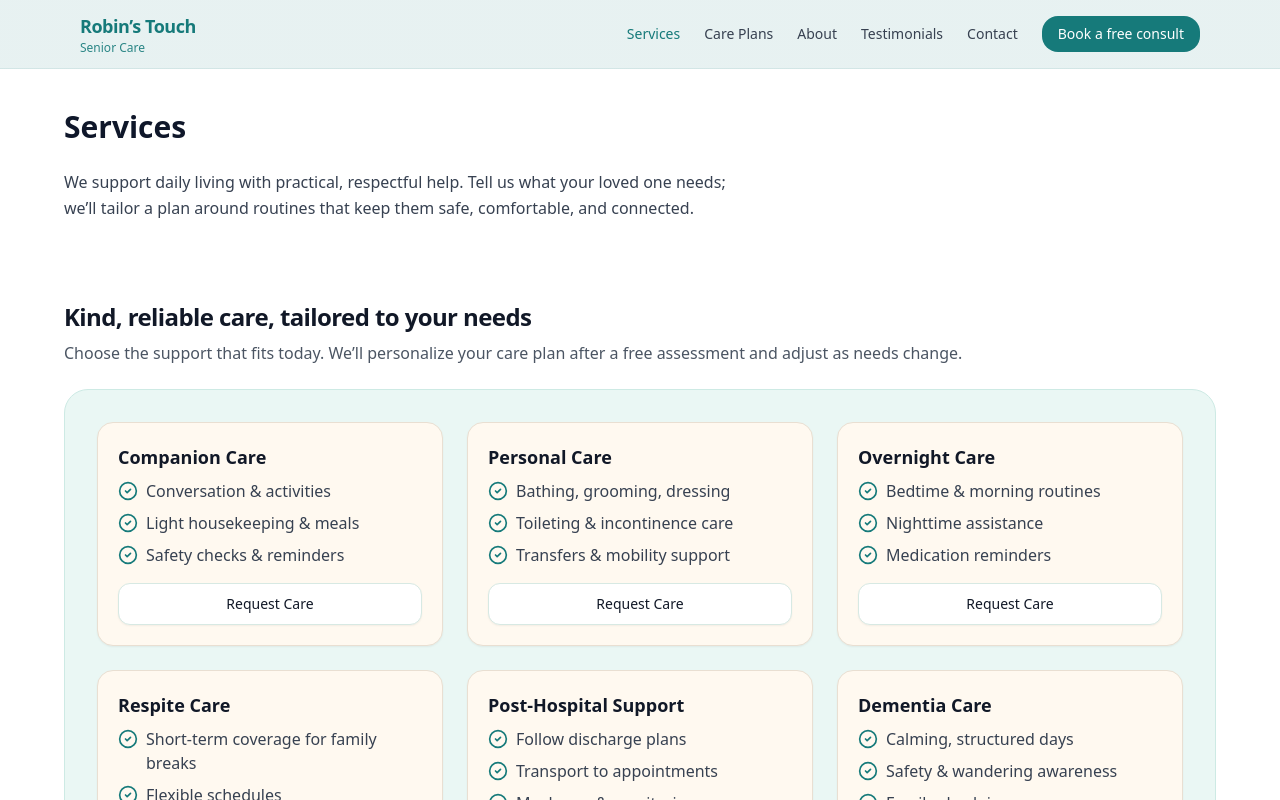
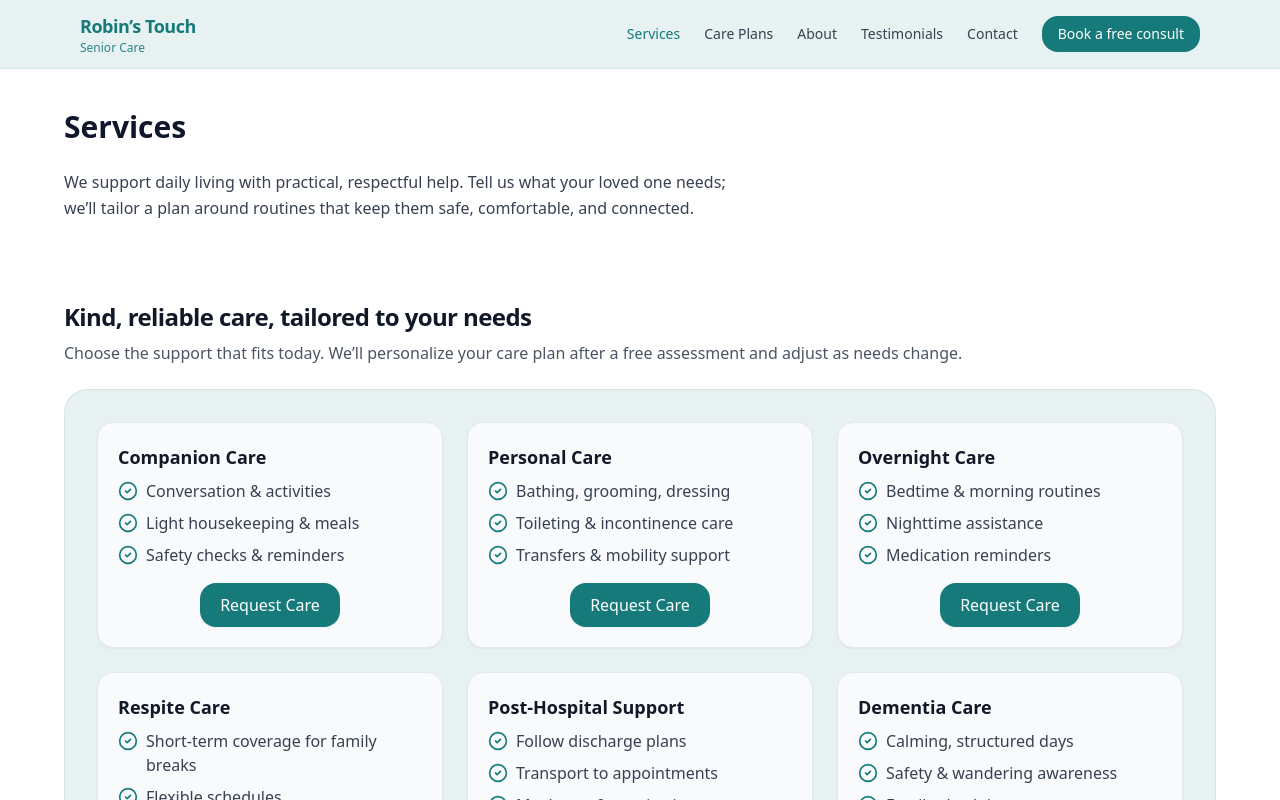
Before and after one commit to ReechardDev/marie-care, a Next.js app: page /services in a window 1280 px wide. Shown: the top 800 px of the page. Built offline with nearby package versions, Linux system fonts and the light colour scheme.

Commit message:
Deploy: nav color + Services UI (off-white cards, centered Request Care) + Testimonials preview fix + Care Plans (remove Learn more) + PlanGrid cleanup

```diff
--- a/app/care-plans/page.js
+++ b/app/care-plans/page.js
@@ -3,7 +3,6 @@ import Section from "@/components/Section";
 import CTAButtons from "@/components/CTAButtons";
 import PlanGrid from "@/components/PlanGrid";
 import { PLANS, FAQ_PREVIEW } from "@/lib/content";
-import Script from "next/script";
 
 export const metadata = {
   title: "Care Plans & Pricing",
@@ -20,49 +19,8 @@ export default function CarePlansPage() {
           days. We’ll confirm exact pricing during your consult.
         </p>
 
-        {/* Pricing cards with “Learn more” popups (client component) */}
-        <div id="plan-grid-root">
-          <PlanGrid plans={PLANS} />
-        </div>
-
-        {/* Hide only the "Learn more" buttons AND center the remaining CTA in each card */}
-        <Script id="careplans-hide-and-center" strategy="afterInteractive">
-          {`
-            (function () {
-              var root = document.getElementById('plan-grid-root');
-              if (!root) return;
-
-              // 1) Hide "Learn more" buttons
-              var links = root.querySelectorAll('a,button');
-              links.forEach(function (el) {
-                var txt = (el.textContent || '').trim().toLowerCase();
-                if (txt === 'learn more') {
-                  // hide the link
-                  el.style.display = 'none';
-                  // 2) Center the remaining CTA in the same row
-                  var row = el.parentElement;
-                  if (row) {
-                    row.style.display = 'flex';
-                    row.style.justifyContent = 'center';
-                  }
-                }
-              });
-
-              // 3) Safety pass: if a flex row in a card ends up with a single visible button, center it
-              var allDivs = root.querySelectorAll('div');
-              allDivs.forEach(function (d) {
-                var cs = window.getComputedStyle(d);
-                if (cs.display !== 'flex') return;
-                var visibleBtns = Array.from(d.querySelectorAll('a,button')).filter(function (b) {
-                  return b.offsetParent !== null; // visible
-                });
-                if (visibleBtns.length === 1) {
-                  d.style.justifyContent = 'center';
-                }
-              });
-            })();
-          `}
-        </Script>
+        {/* Pricing cards */}
+        <PlanGrid plans={PLANS} />
 
         {/* Details */}
         <div className="mt-8 space-y-4 text-sm text-gray-800">
--- a/app/services/page.js
+++ b/app/services/page.js
@@ -11,54 +11,12 @@ export const metadata = {
 };
 
 const SERVICES = [
-  {
-    title: "Companion Care",
-    bullets: [
-      "Conversation & activities",
-      "Light housekeeping & meals",
-      "Safety checks & reminders",
-    ],
-  },
-  {
-    title: "Personal Care",
-    bullets: [
-      "Bathing, grooming, dressing",
-      "Toileting & incontinence care",
-      "Transfers & mobility support",
-    ],
-  },
-  {
-    title: "Overnight Care",
-    bullets: [
-      "Bedtime & morning routines",
-      "Nighttime assistance",
-      "Medication reminders",
-    ],
-  },
-  {
-    title: "Respite Care",
-    bullets: [
-      "Short-term coverage for family breaks",
-      "Flexible schedules",
-      "Seamless handoffs",
-    ],
-  },
-  {
-    title: "Post-Hospital Support",
-    bullets: [
-      "Follow discharge plans",
-      "Transport to appointments",
-      "Meal prep & monitoring",
-    ],
-  },
-  {
-    title: "Dementia Care",
-    bullets: [
-      "Calming, structured days",
-      "Safety & wandering awareness",
-      "Family check-ins",
-    ],
-  },
+  { title: "Companion Care", bullets: ["Conversation & activities","Light housekeeping & meals","Safety checks & reminders"] },
+  { title: "Personal Care", bullets: ["Bathing, grooming, dressing","Toileting & incontinence care","Transfers & mobility support"] },
+  { title: "Overnight Care", bullets: ["Bedtime & morning routines","Nighttime assistance","Medication reminders"] },
+  { title: "Respite Care", bullets: ["Short-term coverage for family breaks","Flexible schedules","Seamless handoffs"] },
+  { title: "Post-Hospital Support", bullets: ["Follow discharge plans","Transport to appointments","Meal prep & monitoring"] },
+  { title: "Dementia Care", bullets: ["Calming, structured days","Safety & wandering awareness","Family check-ins"] },
 ];
 
 export default function ServicesPage() {
@@ -73,9 +31,8 @@ export default function ServicesPage() {
         </p>
       </Section>
 
-      {/* Stable card grid with color-matched panel & cream cards */}
-      <Section>
-        {/* Header row for the grid */}
+      {/* Header + grid section (pulled up slightly) */}
+      <Section style={{ marginTop: "0.75rem" }}>
         <div className="flex flex-wrap items-end justify-between gap-4">
           <div>
             <h2 className="text-2xl font-bold tracking-tight text-gray-900">
@@ -86,31 +43,19 @@ export default function ServicesPage() {
               plan after a free assessment and adjust as needs change.
             </p>
           </div>
-          {/* Top CTA removed per Option B */}
+          {/* top CTA intentionally removed */}
         </div>
 
-        {/* Light grey/-10 panel (bg + border via explicit hex) */}
-        <div
-          className="mt-4 md:mt-6 rounded-3xl border p-6 sm:p-8"
-          style={{
-            backgroundColor: "#EAF7F4", // light teal panel
-            borderColor: "#CDEAE4", // soft teal border
-          }}
-        >
+        {/* Teal panel */}
+        <div className="mt-4 md:mt-6 rounded-3xl border border-teal/10 bg-teal/10 p-6 sm:p-8">
           {/* Equal-height grid */}
           <div className="grid grid-cols-1 items-stretch gap-6 sm:grid-cols-2 lg:grid-cols-3">
             {SERVICES.map((svc) => (
               <article
                 key={svc.title}
-                className="flex h-full flex-col rounded-2xl border p-5 shadow-sm"
-                style={{
-                  backgroundColor: "#FFF9F0", // cream card
-                  borderColor: "#E9DFD2", // warm cream border
-                }}
+                className="flex h-full flex-col rounded-2xl border border-slate-200 bg-slate-50 p-5 shadow-sm transition-transform duration-200 hover:-translate-y-0.5 hover:shadow-md hover:border-teal/30"
               >
-                <h3 className="text-lg font-semibold text-gray-900">
-                  {svc.title}
-                </h3>
+                <h3 className="text-lg font-semibold text-gray-900">{svc.title}</h3>
 
                 <ul className="mt-2 grow space-y-2 text-gray-700">
                   {svc.bullets.map((b, i) => (
@@ -125,17 +70,15 @@ export default function ServicesPage() {
                   ))}
                 </ul>
 
-                <Link
-                  href={`/contact?reason=request_care&service=${encodeURIComponent(
-                    svc.title
-                  )}`}
-                  className="mt-4 inline-flex w-full items-center justify-center rounded-xl border bg-white px-4 py-2.5 text-sm font-medium text-gray-900 shadow-sm transition focus-visible:outline focus-visible:outline-2 focus-visible:outline-offset-2"
-                  style={{
-                    borderColor: "#D7E9E3", // light teal border
-                  }}
-                >
-                  Request Care
-                </Link>
+                {/* MATCH care-plan CTA style + not full-width (centered, shorter) */}
+                <div className="mt-4 flex justify-center">
+                  <Link
+                    href={`/contact?reason=request_care&service=${encodeURIComponent(svc.title)}`}
+                    className="rounded-xl2 bg-teal px-5 py-2.5 text-white shadow-sm transition hover:opacity-95 focus-visible:outline focus-visible:outline-2 focus-visible:outline-offset-2 focus-visible:outline-teal"
+                  >
+                    Request Care
+                  </Link>
+                </div>
               </article>
             ))}
           </div>
@@ -163,7 +106,7 @@ export default function ServicesPage() {
           </div>
           <div className="rounded-xl2 bg-teal/10 p-5 shadow-soft border border-teal/10">
             <div className="font-semibold mb-2">Not included</div>
-            <ul className="list-disc ml-5 text-gray-700 leading-7">
+            <ul className="list-disc ml-5 leading-7 text-gray-700">
               <li>Nursing procedures, injections, wound care</li>
               <li>Controlled-medication administration</li>
             </ul>
--- a/components/PlanGrid.jsx
+++ b/components/PlanGrid.jsx
@@ -1,48 +1,12 @@
 // components/PlanGrid.jsx
 "use client";
 
-import { useState } from "react";
-import Modal from "@/components/Modal";
-
-/** Optional granular details shown in the “Learn more” modal per plan */
-const DEFAULT_DETAILS = {
-  Starter: [
-    "Ideal for light support: companionship, reminders, light housekeeping",
-    "Typical minimum 2–3 hours per visit",
-    "Weekends/holidays as scheduled",
-    "No long-term contracts",
-  ],
-  Standard: [
-    "Personal care support (bathing, grooming, mobility assistance)",
-    "Recommended 3–4 hours per visit for continuity",
-    "Flexible scheduling; adjust as needs change",
-    "Cancellation window per policy (confirm in consult)",
-  ],
-  Plus: [
-    "Specialized support: overnight, post-hospital, memory support, respite",
-    "Overnight & 24/7 availability (as scheduled)",
-    "Weekend/holiday differentials may apply",
-    "Mileage considerations for long trips",
-  ],
-};
-
-export default function PlanGrid({ plans, detailsByPlan = DEFAULT_DETAILS }) {
-  const [openName, setOpenName] = useState(null);
-
+export default function PlanGrid({ plans }) {
   return (
     <div className="mt-6 grid gap-4 sm:grid-cols-2 md:grid-cols-3 items-stretch">
-      {plans.map((plan) => {
-        const items =
-          detailsByPlan[plan.name] ??
-          [
-            "Flexible hours and visit length",
-            "Final rates depend on tasks and schedule",
-            "No long-term contracts",
-            "Weekend/holiday differentials may apply",
-          ];
-
-        return (
+      {plans.map((plan) => (
         <div
+          key={plan.name}
           className="group relative h-full rounded-2xl border border-teal/20 bg-gradient-to-b from-white to-teal-50/30 p-5 shadow-soft transition-all duration-200 hover:-translate-y-0.5 hover:shadow-md hover:border-teal/30 flex flex-col"
         >
           {plan.popular && (
@@ -59,26 +23,15 @@ export default function PlanGrid({ plans, detailsByPlan = DEFAULT_DETAILS }) {
             <div className="text-lg font-semibold text-[#167a7a]">{plan.from}</div>
           </div>
 
-            {/* Features grow to push CTAs down */}
+          {/* Features grow to push CTA down */}
           <ul className="mt-3 space-y-1 text-gray-700 flex-1">
             {plan.bullet.map((b) => (
               <li key={b}>• {b}</li>
             ))}
           </ul>
 
-            {/* CTA row: Learn more + Contact */}
-            <div className="mt-4 flex items-center gap-3">
-              <button
-                type="button"
-                onClick={() => setOpenName(plan.name)}
-                className="rounded-xl2 border px-4 py-3 text-sm hover:bg-neutral-50 focus:outline-none focus:ring-2 focus:ring-[#167a7a]"
-                aria-haspopup="dialog"
-                aria-expanded={openName === plan.name ? "true" : "false"}
-                aria-controls={`plan-modal-${plan.name}`}
-              >
-                Learn more
-              </button>
-
+          {/* Primary CTA (centered), unchanged */}
+          <div className="mt-4 flex justify-center">
             <a
               href="/contact"
               className="inline-block rounded-xl2 bg-[#167a7a] text-white px-4 py-3 text-sm transition hover:-translate-y-0.5 hover:shadow-md focus:outline-none focus:ring-2 focus:ring-[#167a7a]"
@@ -87,32 +40,8 @@ export default function PlanGrid({ plans, detailsByPlan = DEFAULT_DETAILS }) {
               {plan.cta}
             </a>
           </div>
-
-            {/* Modal */}
-            <Modal
-              open={openName === plan.name}
-              onClose={() => setOpenName(null)}
-              title={`${plan.name} — Details`}
-            >
-              <ul className="list-disc pl-5 space-y-2">
-                {items.map((it) => (
-                  <li key={it}>{it}</li>
+        </div>
       ))}
-              </ul>
-              <div className="mt-4 text-sm text-gray-700">
-                Have specific needs?{" "}
-                <a
-                  href="/contact"
-                  className="text-teal underline underline-offset-4 hover:no-underline"
-                >
-                  Book a free consult
-                </a>{" "}
-                and we’ll tailor the plan.
-              </div>
-            </Modal>
-          </div>
-        );
-      })}
     </div>
   );
 }
```
Lines whose indentation alone changed are shown as unchanged.
